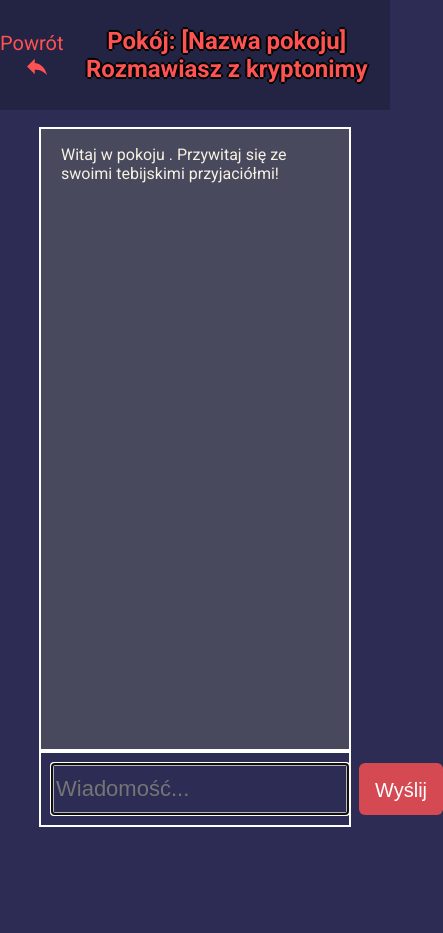
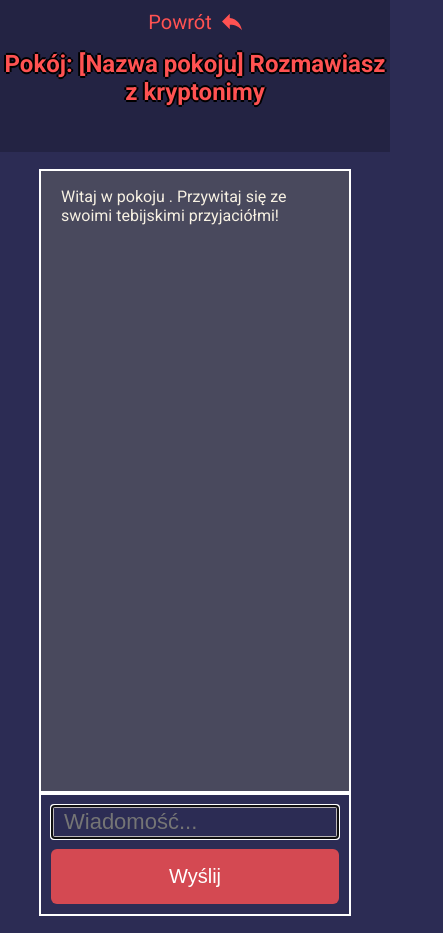
Before and after one commit to timothy02/tebijskie-rozmowki, a website: page pages/chat.html in a window 390 px wide. Shown: the whole page, 443 px wide, since content can reach past the window. Before the commit the page ends 844 px from the top, so only its background shows below. Drawn offline with Linux system fonts and the light colour scheme; files that its build step writes are made by us from their sources; no server answers; files whose address does not match are found by name; a web font is replaced by a local one.

Commit message:
favicon and media queries

```diff
--- a/package.json
+++ b/package.json
@@ -1,6 +1,6 @@
 {
   "name": "tebijskie-rozmowki",
-  "version": "1.0.0",
+  "version": "1.0.1",
   "description": "Projekt strony na zajecia krylew",
   "main": "index.js",
   "scripts": {
--- a/pages/chat.html
+++ b/pages/chat.html
@@ -5,6 +5,7 @@
     <meta name="viewport" content="width=device-width, initial-scale=1.0">
     <meta http-equiv="X-UA-Compatible" content="ie=edge">
     <link rel="stylesheet" href="./style/chat.css">
+    <link rel="icon" href="img/favicon.png">
     <link href="https://fonts.googleapis.com/css?family=Alatsi|Roboto:400,700&display=swap&subset=latin-ext" rel="stylesheet">
     <title>Chat</title>
 </head>
--- a/public/style/chat.css
+++ b/public/style/chat.css
@@ -8,7 +8,7 @@ body{
 
 .header{
     background-color: #232343;
-    height: 13vh;
+    min-height: 13vh;
     overflow: hidden;
     display: flex;
     justify-content: center;
@@ -72,7 +72,7 @@ body{
 .chatFooter{
     width: 80%;
     margin: 0 auto;
-    height: 9vh;
+    min-height: 9vh;
     box-sizing: border-box;
     border: 2px solid white;
     padding: 10px;
@@ -109,6 +109,7 @@ body{
     font-size: 22px;
     flex-grow: 6;
     margin-right: 10px;
+    padding-left: 10px;
 }
 
 .chatFooter form{
@@ -126,3 +127,22 @@ body{
 .somebody{
        color: #b33939;
 }
+
+@media (max-width: 576px) {
+    .chatFooter form {
+        flex-direction: column;
+        justify-content: center;
+    }
+    .chatFooter input {
+        margin-right: 0;
+        margin-bottom: 10px;
+    }
+
+    .header{
+        flex-direction: column;
+        height: 18vh;
+    }
+    .backButton{
+        margin: 10px 0;
+    }
+}
--- a/public/style/style.css
+++ b/public/style/style.css
@@ -39,8 +39,9 @@ section{
     border-bottom: 3px solid rgba(247, 241, 227,.7);
     background: transparent;
     color: #d1ccc0;
-    font-size: 42px;
+    font-size: 28px;
     padding: 4px;
+    width: 100%;
 }
 
 .maininput input:hover, .maininput input:focus, .maininput input:active {
@@ -83,7 +84,7 @@ section{
  background-size: cover;
  width: 400px;
  height: 400px;
- margin: 40px 20px;
+ margin: 40px 0;
  border-radius: 10px;
  cursor: pointer;
  display:flex;
@@ -129,3 +130,19 @@ section{
  .img5{
     background-image:url("../img/garaze.jpg");
  }
+
+ @media (max-width: 576px) {
+    .rooms div.img{
+       width: 100%;
+    }
+    .rooms{
+       width: 100%;
+       padding: 0;
+    }
+    .img-overlay{
+        width: 100%;
+    }
+    body{
+        margin:0;
+    }
+}
```
Also changed, not shown: pages/index.html (+1 -1 lines), public/img/favicon.png.
